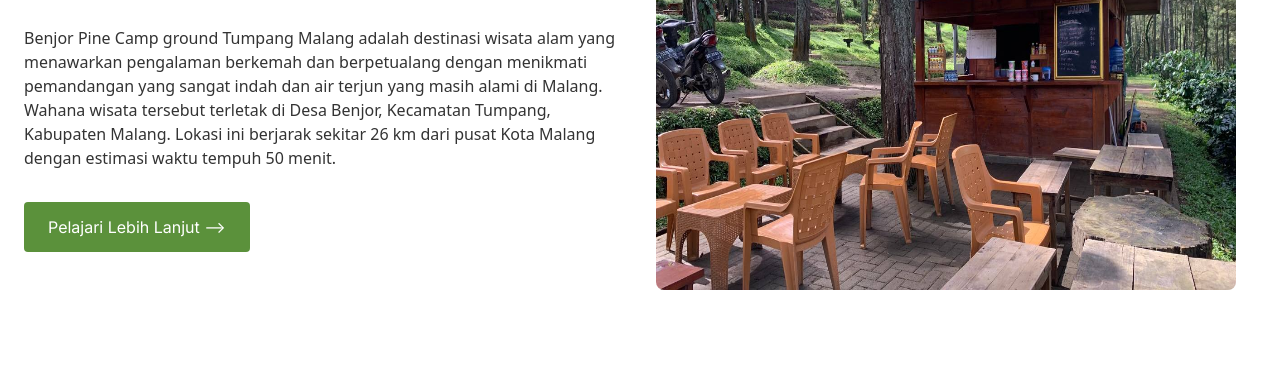
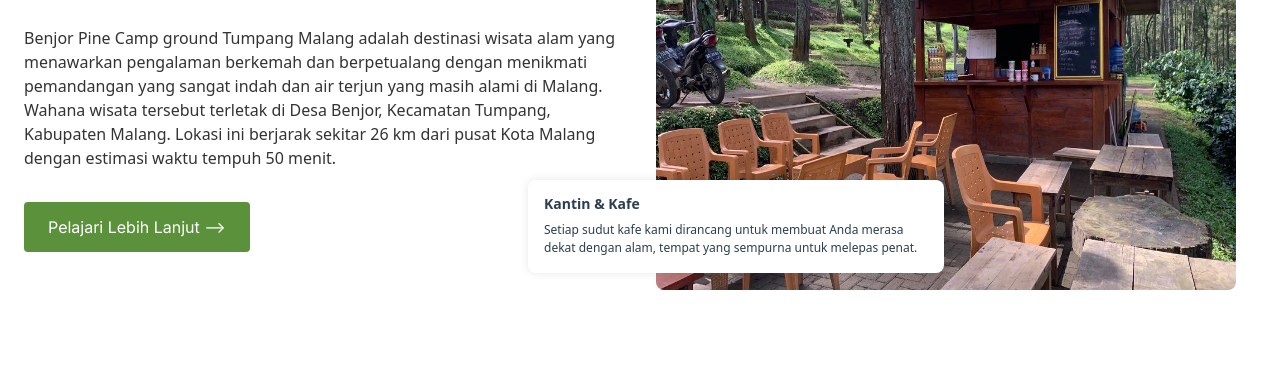
Before and after one commit to Aimannawal/Benjor-Pine, a plain HTML site: page index.html in a window 1280 px wide. Shown: the part 1315-1698 px from the top of the page. Drawn offline with nearby package versions, Linux system fonts and the light colour scheme.

Commit message:
Add overlay text to about section and update navigation links

```diff
--- a/assets/css/about.css
+++ b/assets/css/about.css
@@ -9,6 +9,31 @@
     justify-content: center;
 }
 
+
+.about-image-overlay-text {
+    position: absolute;
+    z-index: 2;
+    background-color: white;
+    padding: 0.2rem 0.8rem;
+    width: 26rem;
+    box-shadow: 0 0 10px rgba(0, 0, 0, 0.1);
+    border-radius: 0.5rem;
+    margin-top: 20rem;
+    margin-left: -8rem;
+}
+
+.about-image-overlay-text h1 {
+    font-size: 14px !important;
+    font-weight: 700;
+    color: var(--text-color);
+    margin-bottom: 0 !important;
+}
+
+.about-image-overlay-text p {
+    font-size: 12px !important;
+    color: var(--text-color);
+    margin-bottom: 0 !important;
+}
 .about-content {
     gap: 2rem;
 }
--- a/index.html
+++ b/index.html
@@ -43,19 +43,22 @@
                 <div class="collapse navbar-collapse justify-content-end" id="navbarNav">
                     <ul class="navbar-nav align-items-center">
                         <li class="nav-item">
-                            <a class="nav-link" href="#">Beranda</a>
+                            <a class="nav-link" href="#home">Beranda</a>
                         </li>
                         <li class="nav-item">
-                            <a class="nav-link" href="#">Tentang</a>
+                            <a class="nav-link" href="#about">Tentang</a>
                         </li>
                         <li class="nav-item">
-                            <a class="nav-link" href="#">Tiket</a>
+                            <a class="nav-link" href="#pricing">Tiket</a>
                         </li>
                         <li class="nav-item">
-                            <a class="nav-link" href="#">Galeri</a>
+                            <a class="nav-link" href="#gallery">Galeri</a>
                         </li>
                         <li class="nav-item">
-                            <a class="nav-link" href="#">Kontak</a>
+                            <a class="nav-link" href="#contact">Kontak</a>
+                        </li>
+                        <li class="nav-item">
+                            <a class="nav-link" href="#service">Wahana & Layanan</a>
                         </li>
                         <!-- <li class="nav-item d-lg-none">
                             <a href="#" class="btn login-btn w-100">Login</a>
@@ -145,7 +148,11 @@
                         </div>
                     </div>
                 </div>
-                <div class="about-right w-50">
+                <div class="about-right w-50" style="position: relative;">
+                    <div class="about-image-overlay-text p-3 d-flex flex-column justify-content-center gap-2 shadow-md" style="position: absolute;">
+                        <h1>Kantin & Kafe</h1>
+                        <p>Setiap sudut kafe kami dirancang untuk membuat Anda merasa dekat dengan alam, tempat yang sempurna untuk melepas penat.</p>
+                    </div>
                     <div class="about-image">
                         <img src="./assets/img/cafe.jpg" alt="about-image">
                     </div>
@@ -196,7 +203,7 @@
         </div>
     </section>
 
-    <section class="facilites">
+    <section class="facilites" id="service">
         <div class="facilites-wrapper d-flex justify-content-center align-items-center">
             <div class="facilities-content">
                 <div class="facilities-left">
@@ -272,7 +279,7 @@
         </div>
     </section>
 
-    <section class="pricing">
+    <section class="pricing" id="pricing">
         <div class="pricing-wrapper container">
             <div class="pricing-content">
                 <div class="pricing-title">
```
